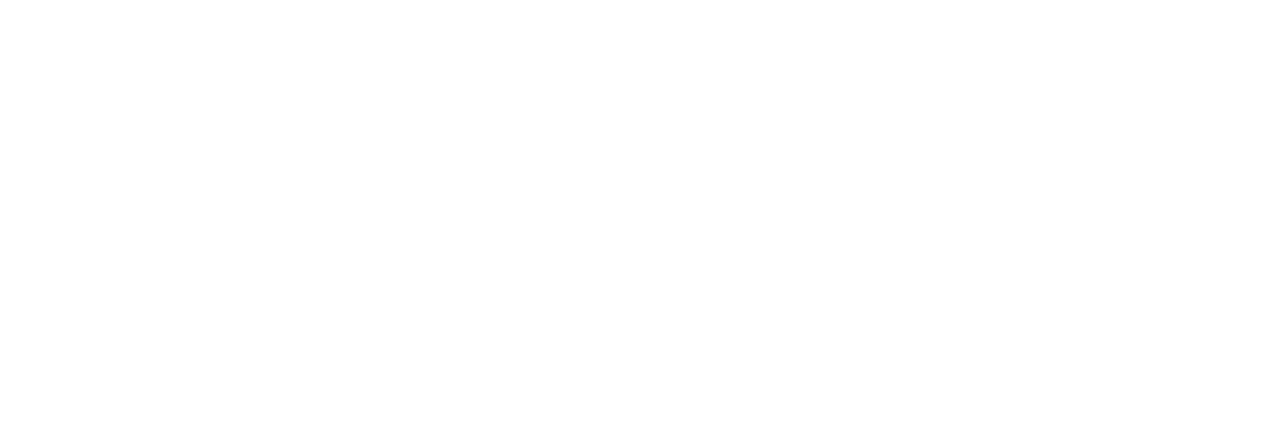
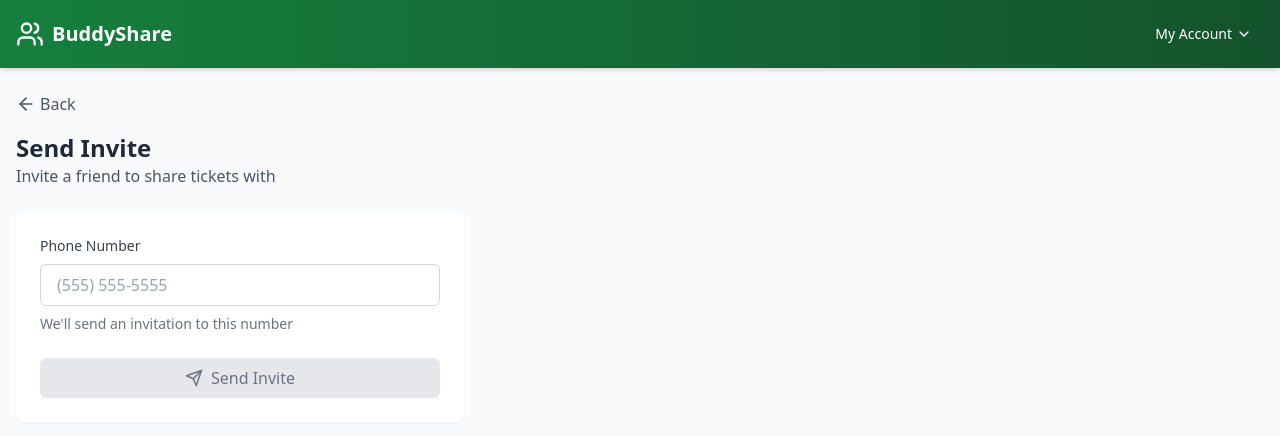
Before and after one commit to carlagromero/buddy-share, a React (Vite) app: page /contacts/invite in a window 1280 px wide. Before the commit this address had no page. Shown: the top 436 px of the page. Built offline with nearby package versions, Linux system fonts and the light colour scheme.

Commit message:
feat: add invite contact view

```diff
--- a/package.json
+++ b/package.json
@@ -13,6 +13,7 @@
     "lucide-react": "^0.344.0",
     "react": "^18.3.1",
     "react-dom": "^18.3.1",
+    "react-input-mask": "^2.0.4",
     "react-router-dom": "^6.22.3"
   },
   "devDependencies": {
--- a/src/App.tsx
+++ b/src/App.tsx
@@ -10,6 +10,7 @@
 import TicketSelectionView from "./pages/TicketSelectionView";
 import PreviewShareView from "./pages/PreviewShareView";
 import { TicketsProvider } from "./context/TicketsContext";
+import InviteContactView from "./pages/InviteContactView";
 
 const MainLayout = () => (
   <div className="min-h-screen bg-gray-50">
@@ -28,6 +29,7 @@
           <Route element={<MainLayout />}>
             <Route path="/" element={<EventsListView />} />
             <Route path="/contacts" element={<ContactsView />} />
+            <Route path="/contacts/invite" element={<InviteContactView />} />
             <Route path="/tickets/:eventId" element={<TicketSelectionView />} />
             <Route path="/preview/:eventId" element={<PreviewShareView />} />
           </Route>
--- a/src/components/Header.tsx
+++ b/src/components/Header.tsx
@@ -5,7 +5,8 @@
 const Header: React.FC = () => {
   const location = useLocation();
   const { eventId } = useParams<{ eventId: string }>();
-  const isHome = location.pathname === "/" || location.pathname === "/contacts";
+  const isHome =
+    location.pathname === "/" || location.pathname.startsWith("/contacts");
   const [isMenuOpen, setIsMenuOpen] = useState(false);
   const menuRef = useRef<HTMLDivElement>(null);
   const assignComplete = location.state?.fromAssignComplete || false;
--- a/src/components/TicketItem.tsx
+++ b/src/components/TicketItem.tsx
@@ -77,14 +77,17 @@
             <span className="text-gray-600 text-sm">
               Row {ticket.row}, Seat {ticket.seat}
             </span>
-            {(isEditable && ticket.isCombo) && (
+            {ticket.isCombo && (
               <div className="flex flex-col gap-1">
+                {(isEditable || isComboBoxSelected) && (
                   <div className="flex self-start bg-green-50 text-sm text-green-600 gap-2 px-1">
                     <span>
                       <TicketIcon size={20} />
                     </span>
                     <span>{ticket.comboSize} tickets</span>
                   </div>
+                )}
+
                 {isComboBoxSelected && (
                   <div className="flex items-center gap-1 text-xs text-gray-400">
                     <Info size={14} />{" "}
--- a/src/context/TicketsContext.tsx
+++ b/src/context/TicketsContext.tsx
@@ -28,6 +28,7 @@
   completeShare: () => void;
   setModeView: (modeView: ModeView) => void;
   resetState: () => void;
+  addBuddy: (buddy: Omit<Buddy, "id">) => void;
 }
 
 const TicketsContext = createContext<TicketsContextType | undefined>(undefined);
@@ -37,7 +38,7 @@
 }) => {
   const [events] = useState<Event[]>(mockEvents);
   const [tickets] = useState<Ticket[]>(mockTickets);
-  const [buddies] = useState<Buddy[]>(mockBuddies);
+  const [buddies, setBuddies] = useState<Buddy[]>(mockBuddies);
   const [groups] = useState<Group[]>(mockGroups);
   const [selectedEventId, setSelectedEventId] = useState<string | null>(null);
   const [selectedTickets, setSelectedTickets] = useState<string[]>([]);
@@ -130,6 +131,18 @@
     resetState();
   };
 
+  const addBuddy = (buddy: Omit<Buddy, "id">) => {
+    const newBuddy: Buddy = {
+      id: Math.random().toString(),
+      name: buddy.name,
+      relationship: buddy.relationship,
+      avatar: buddy.avatar,
+      isActive: buddy.isActive,
+    };
+
+    setBuddies((prevBuddies) => [...prevBuddies, newBuddy]);
+  };
+
   return (
     <TicketsContext.Provider
       value={{
@@ -153,6 +166,7 @@
         completeShare,
         resetState,
         setModeView,
+        addBuddy,
       }}
     >
       {children}
--- a/src/pages/ContactsView.tsx
+++ b/src/pages/ContactsView.tsx
@@ -1,6 +1,7 @@
 import React from "react";
 import { useTickets } from "../context/TicketsContext";
-import { Users } from "lucide-react";
+import { Send, UserRound, Users } from "lucide-react";
+import { Link } from "react-router-dom";
 
 const ContactsView: React.FC = () => {
   const { buddies, groups } = useTickets();
@@ -9,10 +10,23 @@
     <div>
       <div className="flex justify-between items-center mb-6">
         <h2 className="text-2xl font-bold text-gray-800">Buddies</h2>
+        <Link
+          to="/contacts/invite"
+          className="flex items-center px-4 py-2 bg-green-600 text-white rounded-md hover:bg-green-700 transition-colors"
+        >
+          <Send size={18} className="mr-2" />
+          Send Invite
+        </Link>
       </div>
 
       <div className="grid gap-6">
-        {groups.map((group) => (
+        {groups
+          .filter((group) =>
+            group.buddies.some((buddyId) =>
+              buddies.some((b) => b.id === buddyId && b.isActive)
+            )
+          )
+          .map((group) => (
             <div
               key={group.id}
               className="bg-white rounded-lg shadow-sm overflow-hidden"
@@ -30,7 +44,10 @@
 
               <div className="divide-y divide-gray-200">
                 {buddies
-                .filter((buddy) => group.buddies.includes(buddy.id))
+                  .filter(
+                    (buddy) =>
+                      buddy.isActive && group.buddies.includes(buddy.id)
+                  )
                   .map((buddy) => (
                     <div
                       key={buddy.id}
@@ -57,6 +74,47 @@
             </div>
           ))}
       </div>
+
+      {/* Pending invitations section */}
+      <div className="grid gap-6 mt-2">
+        <div className="bg-white rounded-lg shadow-sm overflow-hidden">
+          <div className="px-4 py-3 bg-gray-50 border-b border-gray-200 flex items-center justify-between">
+            <div className="flex items-center">
+              <Users size={18} className="text-gray-500 mr-2" />
+              <h3 className="font-medium text-gray-800">Pending invites</h3>
+            </div>
+          </div>
+
+          <div className="divide-y divide-gray-200">
+            {buddies
+              .filter((buddy) => !buddy.isActive)
+              .map((buddy) => (
+                <div
+                  key={buddy.id}
+                  className="px-4 py-3 flex items-center justify-between hover:bg-gray-50"
+                >
+                  <div className="flex items-center">
+                    {buddy.avatar ? (
+                      <img
+                        src={buddy.avatar}
+                        alt={buddy.name}
+                        className="w-10 h-10 rounded-full object-cover"
+                      />
+                    ) : (
+                      <UserRound className="w-10 text-gray-400" />
+                    )}
+                    <div className="ml-3">
+                      <h4 className="font-medium text-gray-800">
+                        {buddy.name}
+                      </h4>
+                      <p className="text-sm text-gray-500">Pending</p>
+                    </div>
+                  </div>
+                </div>
+              ))}
+          </div>
+        </div>
+      </div>
     </div>
   );
 };
--- /dev/null
+++ b/src/pages/InviteContactView.tsx
@@ -0,0 +1,101 @@
+import React, { useState } from "react";
+import { useNavigate } from "react-router-dom";
+import { ArrowLeft, Send } from "lucide-react";
+import InputMask from "react-input-mask";
+import { useTickets } from "../context/TicketsContext";
+import { mockNames } from "../data/mockData";
+
+const getRandomItem = <T,>(arr: T[]): T =>
+  arr[Math.floor(Math.random() * arr.length)];
+
+const InviteContactView: React.FC = () => {
+  const navigate = useNavigate();
+  const { addBuddy } = useTickets();
+
+  const [phoneNumber, setPhoneNumber] = useState("");
+  const [isValid, setIsValid] = useState(false);
+
+  const handlePhoneChange = (e: React.ChangeEvent<HTMLInputElement>) => {
+    const value = e.target.value;
+    setPhoneNumber(value);
+    setIsValid(value.replace(/[^0-9]/g, "").length === 10);
+  };
+
+  const handleSubmit = (e: React.FormEvent) => {
+    e.preventDefault();
+    if (isValid) {
+      const fullName = getRandomItem(mockNames);
+      const avatarUrl = `https://ui-avatars.com/api/?name=${encodeURIComponent(
+        fullName
+      )}&background=16A34A&color=ffffff&bold=true`;
+
+      console.log("Sending invitation to:", phoneNumber);
+
+      addBuddy({
+        name: fullName,
+        avatar: avatarUrl,
+        relationship: "Friend",
+        isActive: false,
+      });
+
+      navigate("/contacts");
+    }
+  };
+
+  return (
+    <div>
+      <div className="mb-6">
+        <button
+          onClick={() => navigate("/contacts")}
+          className="flex items-center text-gray-600 hover:text-gray-800 mb-4"
+        >
+          <ArrowLeft size={20} className="mr-1" />
+          Back
+        </button>
+        <h2 className="text-2xl font-bold text-gray-800">Send Invite</h2>
+        <p className="text-gray-600">Invite a friend to share tickets with</p>
+      </div>
+
+      <div className="max-w-md">
+        <form
+          onSubmit={handleSubmit}
+          className="bg-white rounded-lg shadow-sm p-6"
+        >
+          <div className="mb-6">
+            <label
+              htmlFor="phone"
+              className="block text-sm font-medium text-gray-700 mb-2"
+            >
+              Phone Number
+            </label>
+            <InputMask
+              mask="(999) 999-9999"
+              value={phoneNumber}
+              onChange={handlePhoneChange}
+              className="w-full px-4 py-2 border border-gray-300 rounded-md focus:ring-green-800 focus:border-green-600 outline-none"
+              placeholder="(555) 555-5555"
+            />
+            <p className="mt-2 text-sm text-gray-500">
+              We'll send an invitation to this number
+            </p>
+          </div>
+
+          <button
+            type="submit"
+            disabled={!isValid}
+            className={`w-full flex items-center justify-center px-4 py-2 rounded-md font-medium ${
+              isValid
+                ? "bg-green-600 text-white hover:bg-green-700"
+                : "bg-gray-200 text-gray-500 cursor-not-allowed"
+            } transition-colors`}
+          >
+            <Send size={18} className="mr-2" />
+            Send Invite
+          </button>
+        </form>
+      </div>
+    </div>
+  );
+};
+
+export default InviteContactView;
--- a/src/types/index.ts
+++ b/src/types/index.ts
@@ -24,6 +24,7 @@
   name: string;
   relationship: string;
   avatar: string;
+  isActive: boolean;
 }
 
 export interface Group {
```
Also changed, not shown: src/data/mockData.ts (+35 -11 lines), src/pages/TicketSelectionView.tsx (+27 -10 lines), 1 other file (tests, documents, lock files or other folders). Lines whose indentation alone changed are shown as unchanged.
